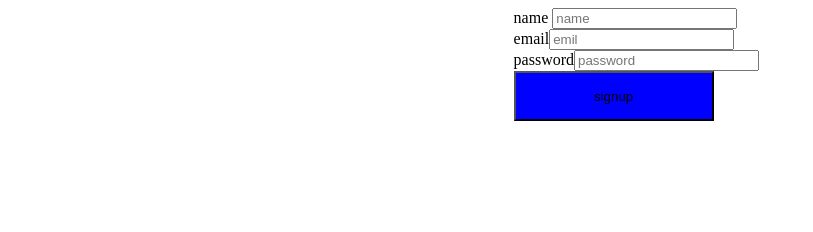
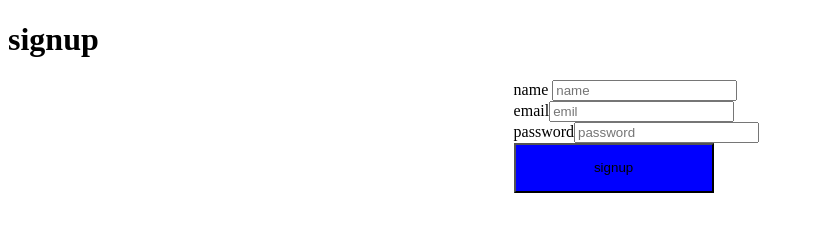
Before and after one commit to abinsingh365-beep/user-authentification, a plain HTML site: page client/signup.html in a window 1280 px wide. Shown: the whole page, without its empty margins (0-813 px from the left). Drawn offline with Linux system fonts and the light colour scheme.

Commit message:
signup heading added

```diff
--- a/client/signup.html
+++ b/client/signup.html
@@ -8,6 +8,8 @@
 </head>
 
 <body>
+
+    <h1>signup</h1>
     <div style="margin-left: 40%;">
         <form action="" method="post">
             <label for="">name </label><input type="name" placeholder="name"><br>
```
